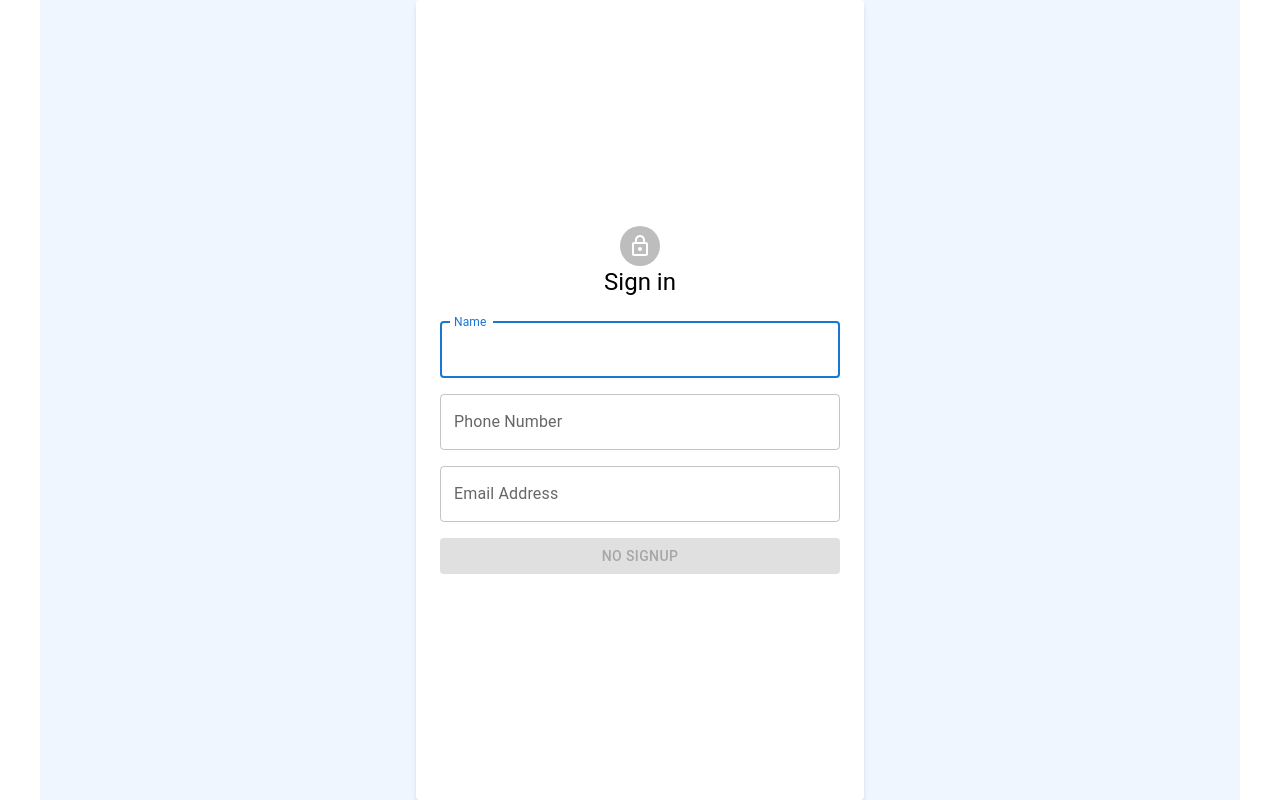
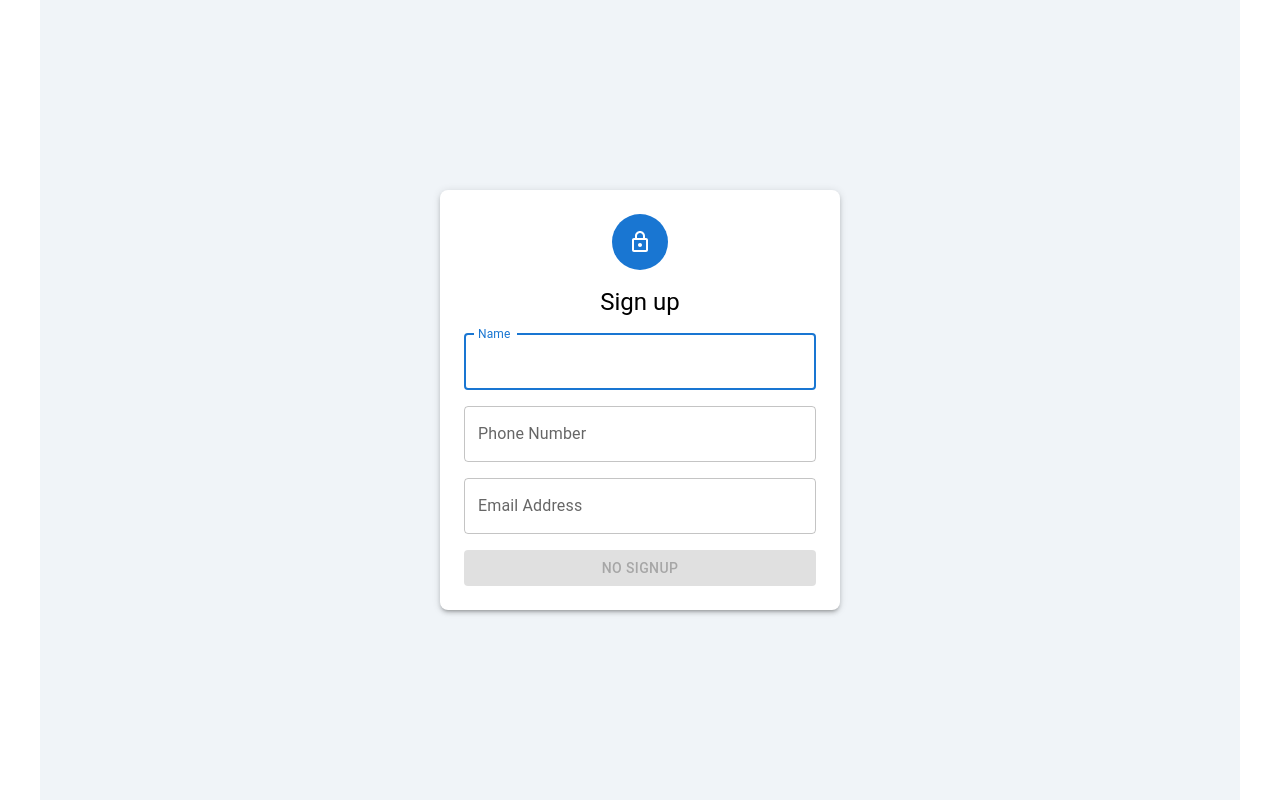
Before and after one commit to ucantbe-jagmeet/gmo-project, a React (Vite) app: page /register in a window 1280 px wide. Built offline with nearby package versions, Linux system fonts and the light colour scheme.

Commit message:
Home page and REgister page improved

```diff
--- a/src/Pages/Home.tsx
+++ b/src/Pages/Home.tsx
@@ -1,15 +1,26 @@
 import React from "react";
 import { DataGrid, Department1, Department2, Navbar } from "../Components";
+import { Container, Box } from "@mui/material";
 
 const Home: React.FC = () => {
   return (
     <main>
       <Navbar />
-      <DataGrid />
-      <div className="px-20 flex h-96 justify-center gap-x-32  ">
-        <Department1 />
-        <Department2 />
-      </div>
+      <Container>
+        <DataGrid />
+        <Box
+          sx={{
+            display: "flex",
+            justifyContent: "center",
+            gap: 8,
+            p: 3,
+            height: 384,
+          }}
+        >
+          <Department1 />
+          <Department2 />
+        </Box>
+      </Container>
     </main>
   );
 };
--- a/src/Pages/Register.tsx
+++ b/src/Pages/Register.tsx
@@ -5,6 +5,7 @@ import {
   Container,
   Typography,
   Avatar,
+  Box,
 } from "@mui/material";
 import LockOutlinedIcon from "@mui/icons-material/LockOutlined";
 import { IUser } from "../@types";
@@ -37,7 +38,7 @@ const Register: React.FC = () => {
 
     setTimeout(() => {
       navigate("/");
-    }, 1000);
+    }, 10);
   };
 
   useEffect(() => {
@@ -53,17 +54,42 @@ const Register: React.FC = () => {
   }, [user]);
 
   return (
-    <Container className="flex items-center justify-center  h-screen bg-blue-50 ">
-      <div className="w-full h-full  max-w-md p-6 bg-white rounded mx-auto shadow-md flex  justify-center flex-col">
-        <div className="flex flex-col items-center mb-6">
-          <Avatar className="w-12 h-12 bg-blue-500">
+    <Container
+      sx={{
+        width: "100%",
+        display: "flex",
+        alignItems: "center",
+        justifyContent: "center",
+        height: "100vh",
+        backgroundColor: "#f0f4f8",
+      }}
+    >
+      <Box
+        sx={{
+          width: "100%",
+          maxWidth: 400,
+          padding: 3,
+          backgroundColor: "white",
+          borderRadius: 2,
+          boxShadow: 3,
+        }}
+      >
+        <Box
+          sx={{
+            display: "flex",
+            flexDirection: "column",
+            alignItems: "center",
+            mb: 2,
+          }}
+        >
+          <Avatar sx={{ bgcolor: "primary.main", width: 56, height: 56 }}>
             <LockOutlinedIcon />
           </Avatar>
-          <Typography variant="h5" className="mt-4">
-            Sign in
+          <Typography variant="h5" sx={{ mt: 2 }}>
+            Sign up
           </Typography>
-        </div>
-        <form className="space-y-4" onSubmit={handleSubmit}>
+        </Box>
+        <form onSubmit={handleSubmit}>
           <TextField
             variant="outlined"
             fullWidth
@@ -74,6 +100,7 @@ const Register: React.FC = () => {
             value={user.name}
             onChange={handleChange}
             autoFocus
+            sx={{ mb: 2 }}
           />
           <TextField
             variant="outlined"
@@ -84,6 +111,7 @@ const Register: React.FC = () => {
             autoComplete="tel"
             value={user.phone}
             onChange={handleChange}
+            sx={{ mb: 2 }}
           />
           <TextField
             variant="outlined"
@@ -94,19 +122,19 @@ const Register: React.FC = () => {
             autoComplete="email"
             value={user.email}
             onChange={handleChange}
+            sx={{ mb: 2 }}
           />
           <Button
             type="submit"
             fullWidth
             variant="contained"
             color="primary"
-            className="bg-blue-500 hover:bg-blue-600"
             disabled={buttonDisabled}
           >
             {buttonDisabled ? "No signup" : "Signup"}
           </Button>
         </form>
-      </div>
+      </Box>
     </Container>
   );
 };
```
